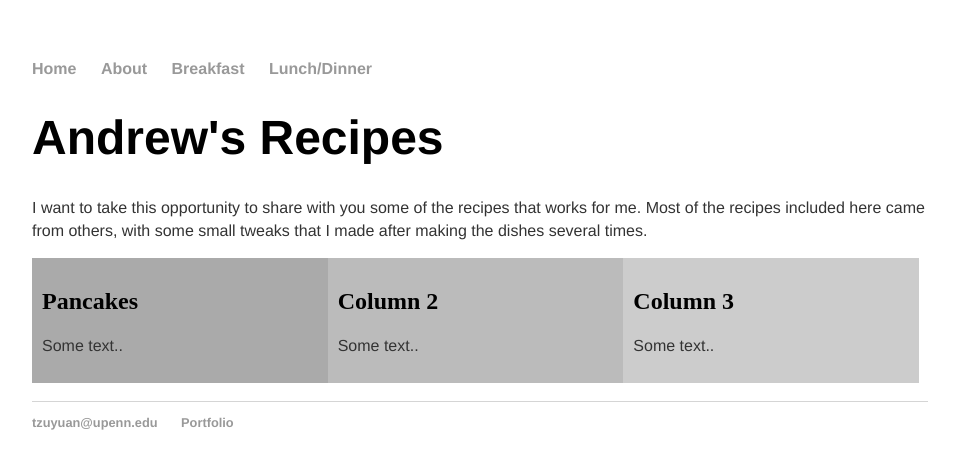
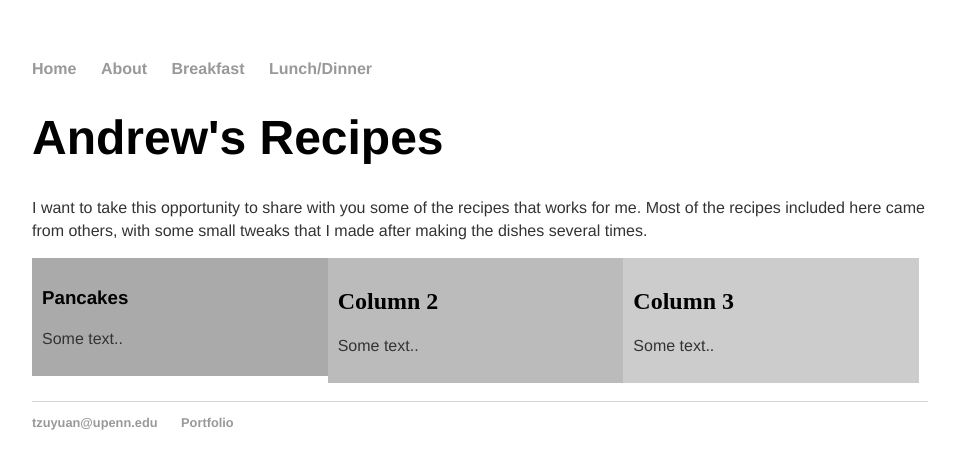
Before and after one commit to tzuyuanw/tzuyuanw.github.io, a Jekyll site: the page recipes/index.html, which Jekyll copies as it is, in a window 1280 px wide. Shown: the top 469 px of the page, without its empty margins (160-1116 px from the left). Built offline with Jekyll 4.4.1, drawn with Linux system fonts in a browser that asks for light colours.

```diff
--- a/recipes/index.html
+++ b/recipes/index.html
@@ -25,7 +25,7 @@
 	</div>
 	<div class="row">
   		<div class="column" style="background-color:#aaa;">
-   		<h2>Pancakes</h2>
+   		<h3>Pancakes</h3>
     		<p>Some text..</p>
  		</div>
  		<div class="column" style="background-color:#bbb;">
```
